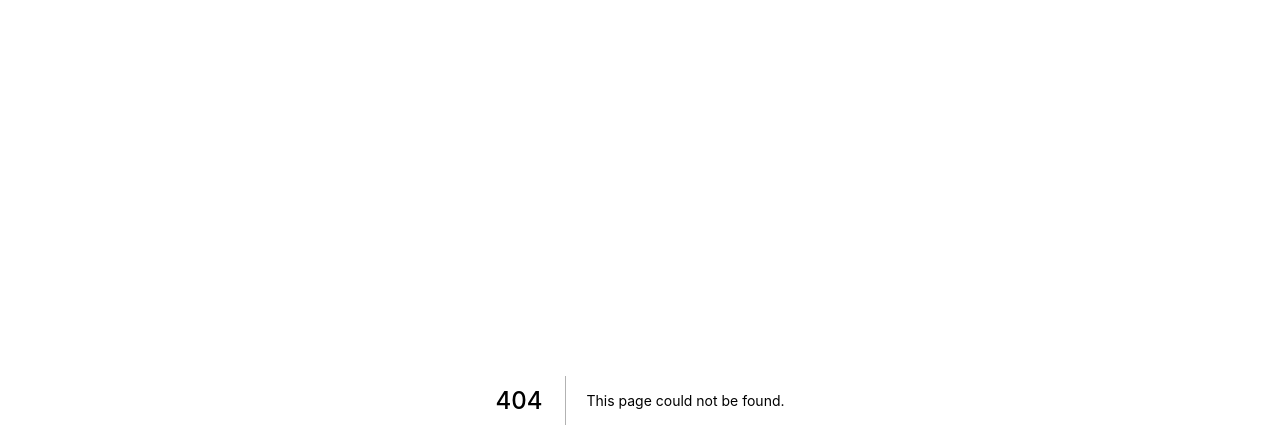
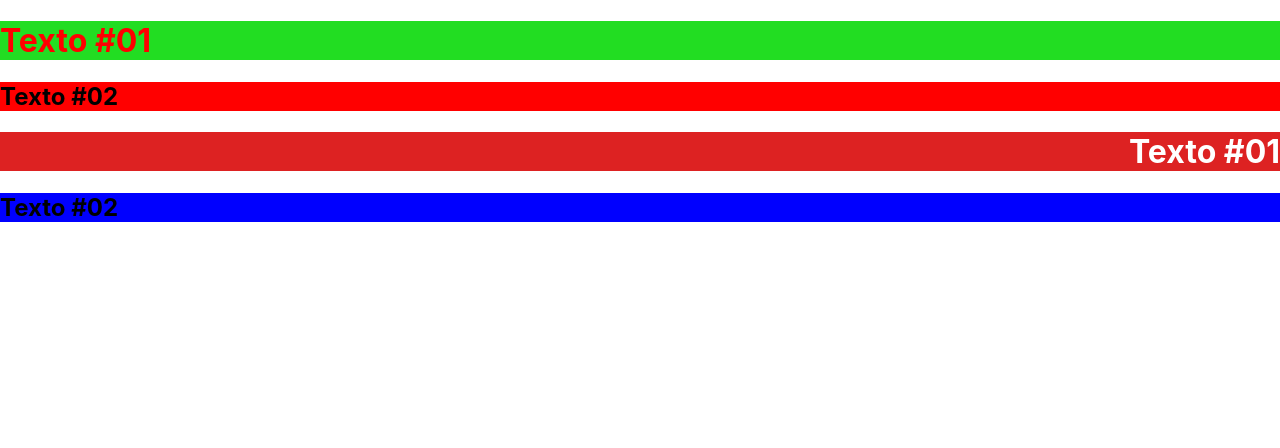
Before and after one commit to jean-cap/treinamento-nextjs, a Next.js app in the folder exercicios/: page /integracao-css/usando-estilo in a window 1280 px wide. Before the commit this address had no page. Shown: the top 448 px of the page. Built offline with nearby package versions, Linux system fonts and the light colour scheme.

Commit message:
Usando estilos no react.

```diff
--- /dev/null
+++ b/exercicios/components/Estilo.jsx
@@ -0,0 +1,16 @@
+function Estilo(props) {
+    const classeAplicada = props.numero > 0 ? 'vermelho' : 'azul';
+    return (
+        <div>
+            <h1 style={{
+                backgroundColor: props.numero > 0 ? "#2d2" : "#d22",
+                color: props.color,
+                textAlign: props.direita ? "right" : "left"
+                }}>Texto #01</h1>
+
+            <h2 className={classeAplicada}>Texto #02</h2>
+        </div>
+    );
+}
+
+export default Estilo;
--- /dev/null
+++ b/exercicios/pages/integracao-css/usando-estilo.jsx
@@ -0,0 +1,12 @@
+import Estilo from "../../components/Estilo";
+
+function usandoEstilo() {
+    return (
+        <div>
+            <Estilo numero={3} color="red" />
+            <Estilo numero={0} color="#fff" direita />
+        </div>
+    );
+}
+
+export default usandoEstilo;
--- a/exercicios/styles/globals.css
+++ b/exercicios/styles/globals.css
@@ -24,3 +24,11 @@ a {
     background: black;
   }
 }
+
+.azul {
+  background-color: blue;
+}
+
+.vermelho {
+  background-color: red;
+}
```
